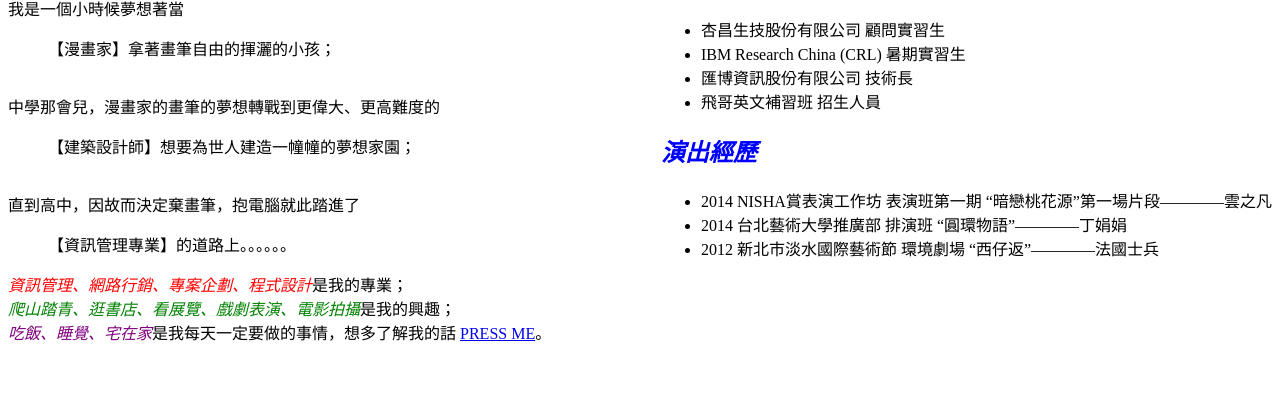
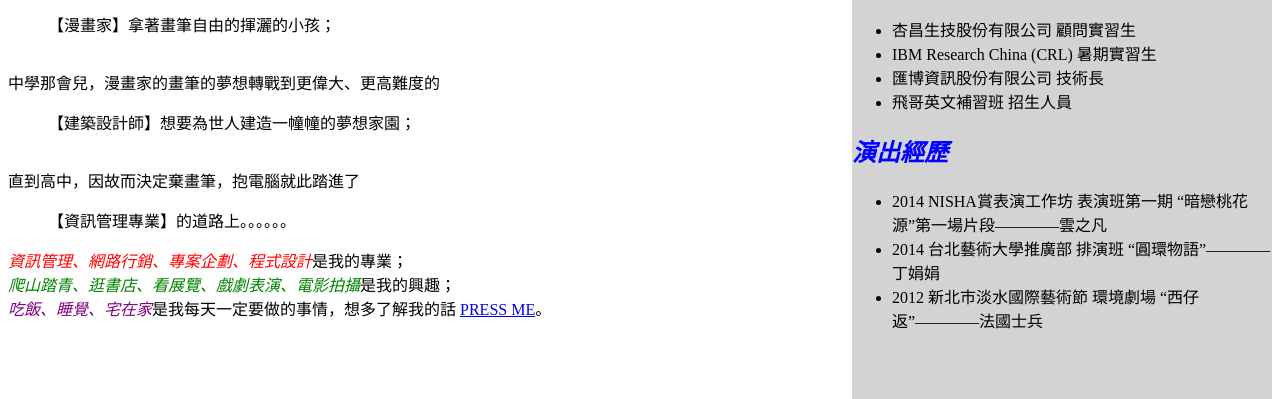
Before and after one commit to lapzax/lapzax.github.io, a plain HTML site: page index.html in a window 1280 px wide. Shown: the part 698-1097 px from the top of the page. Before the commit the page ends 1058 px from the top, so only its background shows below. Drawn offline with Linux system fonts and the light colour scheme.

Commit message:
Update indexss.css

```diff
--- a/indexss.css
+++ b/indexss.css
@@ -7,7 +7,9 @@ h1{
 	background-color: black;
 }
 #cv{
-	text-shadow: 580px 420px 20px #lightgray;
+	background-color: lightgray;
+	width: 420px;
+	height: 580px;
 	float: right;
 }
 .blue_font{
```
